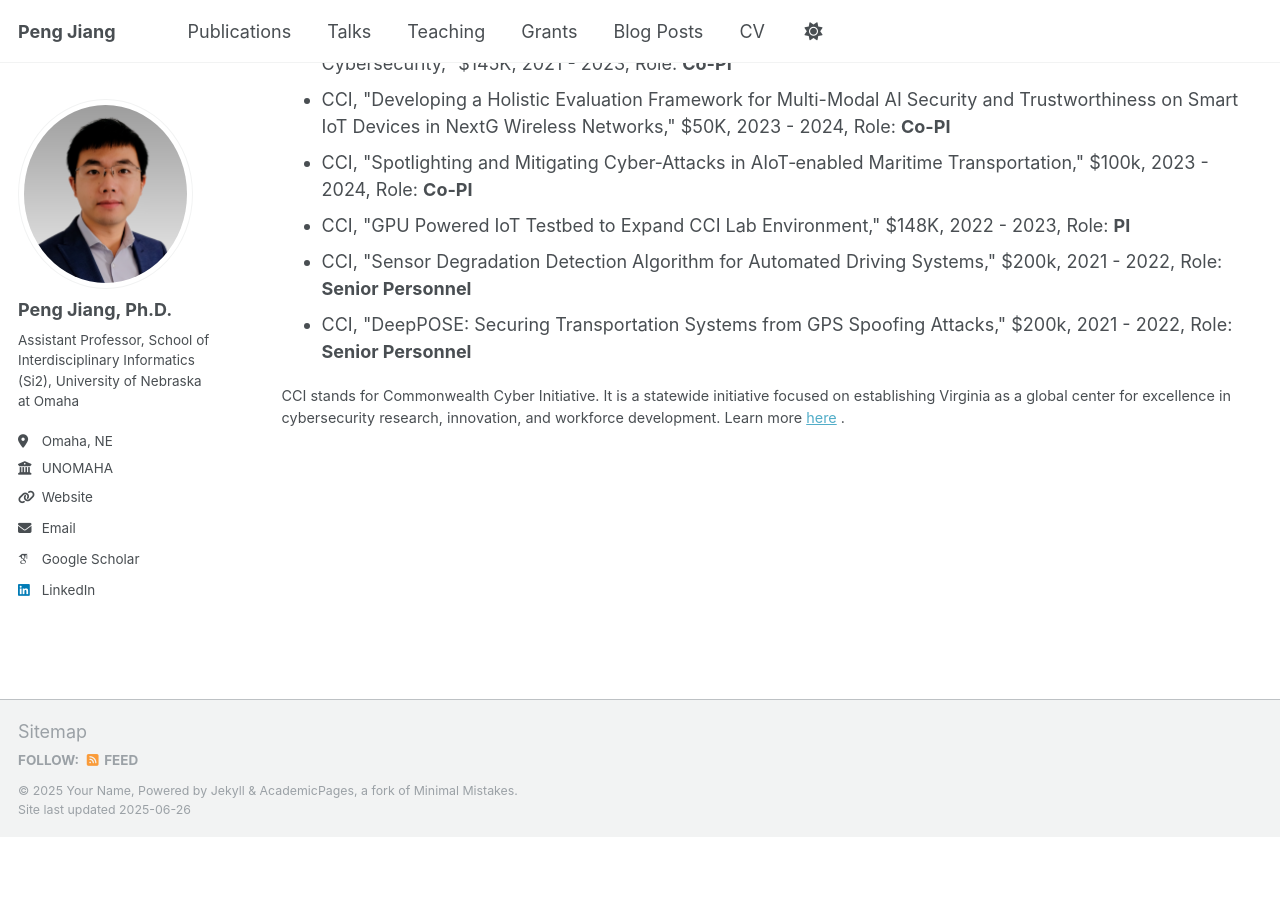
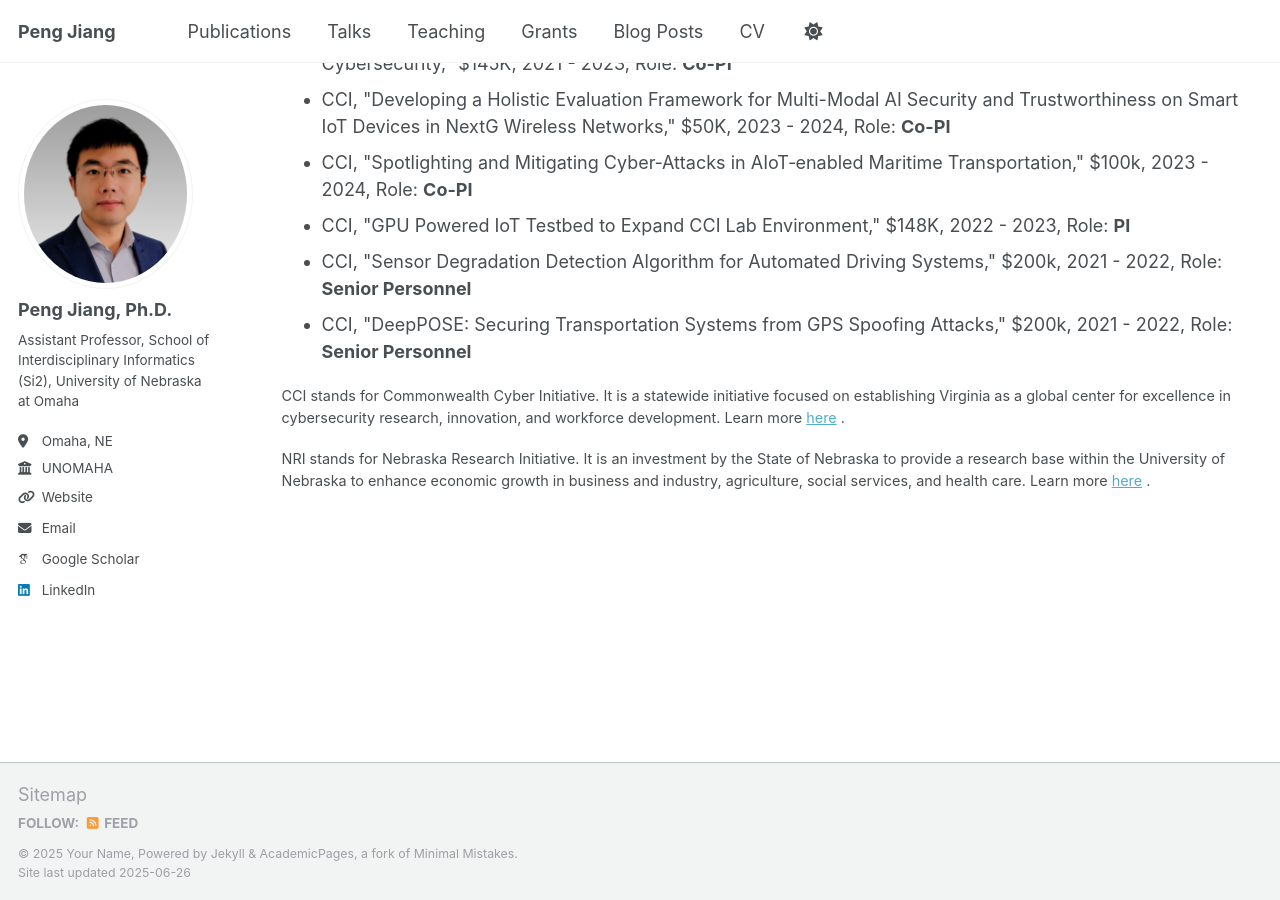
Before and after one commit to PJiang93/pjiang93.github.io, a Jekyll site: the page built from _pages/grants.html, in a window 1280 px wide and 900 px high, scrolled down 595 px. Built offline with Jekyll 4.4.1, drawn with Linux system fonts in a browser that asks for light colours; some web fonts are replaced; before the commit the page ends 1432 px from its top, so only the background shows below that.

Commit message:
update grant 6/26

```diff
--- a/_pages/grants.html
+++ b/_pages/grants.html
@@ -54,6 +54,8 @@ Past Projects:
 <p style="font-size: 0.8rem; text-align: left; margin-top: 20px;">
 CCI stands for Commonwealth Cyber Initiative. It is a statewide initiative focused on establishing Virginia as a global center for excellence in cybersecurity research, innovation, and workforce development. Learn more <a href="https://cyberinitiative.org/">here</a> .
 
+<p style="font-size: 0.8rem; text-align: left; margin-top: 20px;">
+NRI stands for Nebraska Research Initiative. It is an investment by the State of Nebraska to provide a research base within the University of Nebraska to enhance economic growth in business and industry, agriculture, social services, and health care. Learn more <a href="https://nebraska.edu/offices-policies/provosts-office/research/nebraska-research-initiative/">here</a> .
 
 <!-- Google tag (gtag.js) -->
 <script async src="https://www.googletagmanager.com/gtag/js?id=G-P5LS8FJ1QJ"></script>
```
